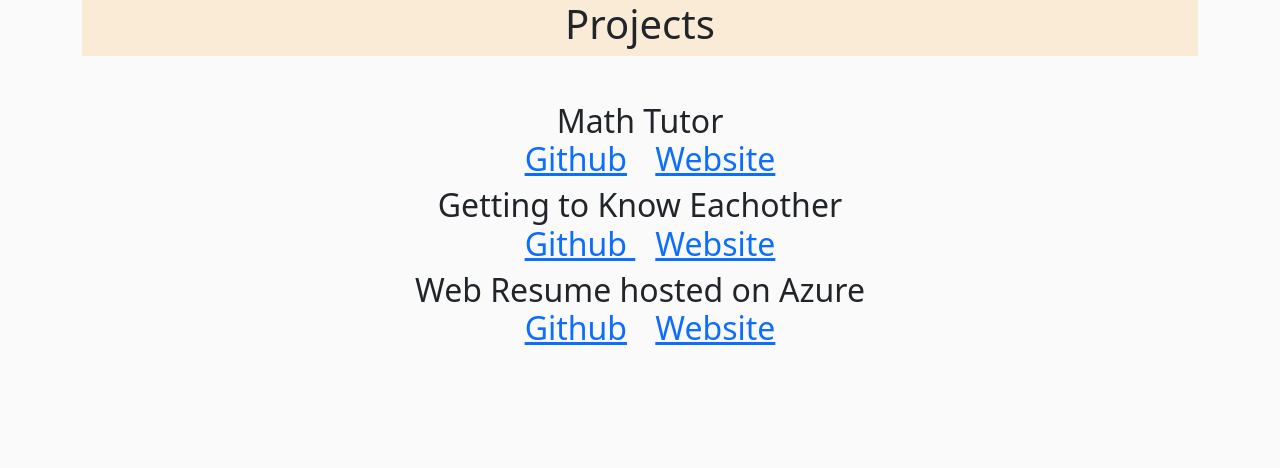
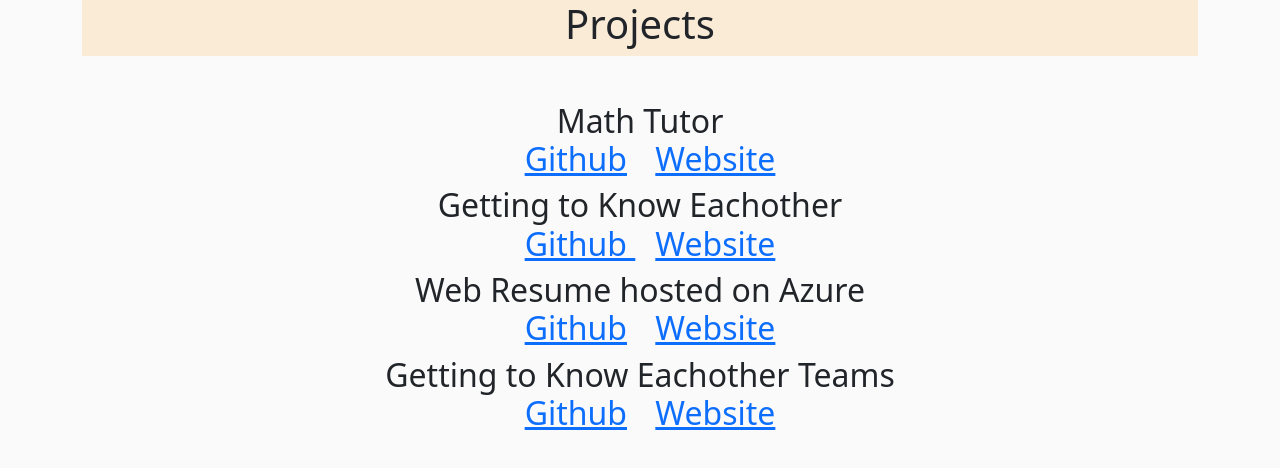
Before and after one commit to AnthonyMastores/nodejs-portfolio-am, a website: page client/index.html in a window 1280 px wide. Drawn offline with nearby package versions, Linux system fonts and the light colour scheme.

Commit message:
added gtkeo teams

```diff
--- a/client/index.html
+++ b/client/index.html
@@ -28,6 +28,8 @@
 				<a href = "https://white-mud-0bcdbb710.1.azurestaticapps.net/"  class = "links">    Website  </a></h2>
 				<h2>Web Resume hosted on Azure <br> <a href = "https://github.com/AnthonyMastores/nodejs-resume-am" class ="links" >  Github</a>
 				<a href = "https://nodejs-resume-am.azurewebsites.net/"  class = "links">    Website  </a></h2>
+				<h2>Getting to Know Eachother Teams <br> <a href = "https://github.com/software-engineering-team-fun/getting-to-know-each-other-teams" class ="links" >  Github</a>
+					<a href = "https://nice-sky-0d974ad10.2.azurestaticapps.net/"  class = "links">    Website  </a></h2>
 			</div>
 		</div>
 	</div>
```
